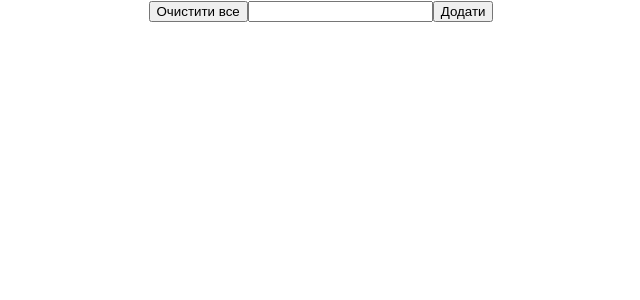
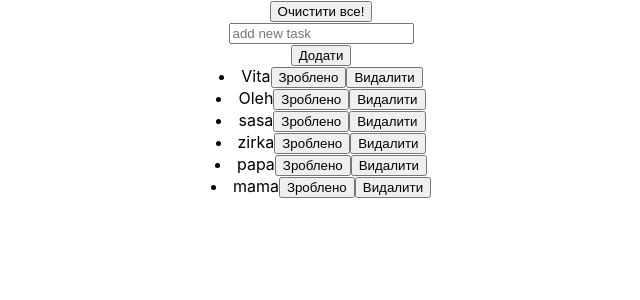
Before and after one commit to OlegBiletsky/react-to-do-list, a React app: page / in a window 1280 px wide. Shown: the top 300 px of the page, without its empty margins (319-959 px from the left). Built offline with nearby package versions, Linux system fonts and the light colour scheme.

Commit message:
solution3

```diff
--- a/src/components/list/addButton.js
+++ /dev/null
@@ -1,8 +0,0 @@
-import React from 'react'
-
-function AddButton(props) {
-    return(
-            <button onClick={props.handleAddItemToList}>Додати</button>
-    )
-}
-export default AddButton;
--- a/src/components/list/inputField.js
+++ /dev/null
@@ -1,12 +0,0 @@
-import React from 'react'
-
-function InputField(props) {
-    return(
-            <input
-                type='text'
-                value={props.value}
-                onChange={props.onChange}
-            />
-    )
-}
-export default InputField;
--- a/src/components/list/list.js
+++ b/src/components/list/list.js
@@ -1,7 +1,4 @@
 import React from 'react'
-import ResetButton from './resetButton'
-import AddButton from './addButton'
-import InputField from './inputField'
 
 class List extends React.Component {
     constructor() {
@@ -10,96 +7,133 @@ class List extends React.Component {
             currentItem: {
                             text: "",
                             // id: "",
-                            key:"",
                             completed: false,
                         },
-            list: [],
+            list: [
+                {
+                    text: "Vita",
+                    id: 1,
+                    completed: false,
+                },
+                {
+                    text: "Oleh",
+                    id: 2,
+                    completed: false,
+                },
+                {
+                    text: "sasa",
+                    id: 3,
+                    completed: false,
+                },
+                {
+                    text: "zirka",
+                    id: 4,
+                    completed: false,
+                },
+                {
+                    text: "papa",
+                    id: 5,
+                    completed: false,
+                },
+                {
+                    text: "mama",
+                    id: 6,
+                    completed: false,
+                },
+            ],
         }
         this.handleInputChange = this.handleInputChange.bind(this)
         this.handleAddItemToList = this.handleAddItemToList.bind(this)
+        this.handleRenderList = this.handleRenderList.bind(this)
         this.handleResetList = this.handleResetList.bind(this)
         this.handleDeleteItem = this.handleDeleteItem.bind(this)
-        // this.handleItemDone = this.handleItemDone.bind(this)
+        this.handleItemDone = this.handleItemDone.bind(this)
     }
 
     handleInputChange(e) {
             this.setState({
                     currentItem: {
                         text: e.target.value,
-                        key: Date.now(),
+                        // id: "",
                         completed: false,
                     }
             })
     }
-    handleAddItemToList() {
+    handleAddItemToList(e) {
+        e.preventDefault();
         this.setState(
             state => {
-                const newList = [...this.state.list, this.state.currentItem.text]
+                const newList = [...this.state.list, this.state.currentItem]
                 return{
-                    currentItem: {
+                    currentItem:{
                         text: "",
-                        key:"",
+                        // id: "",
                         completed: false,
                     },
-                    list: newList,
+                    list: newList
                 }
             }
         )
-
     }
     handleRenderList() {
         const visibleList = this.state.list.map(
-                (i,index) => {
-                                <li key={index}>
-                                {i}
+                    (i, index) => (
+                            <li>
+                                {i.text}
+
                                 <button id={index} onClick={this.handleItemDone}>Зроблено</button>
                                 <button id={index} onClick={this.handleDeleteItem}>Видалити</button>
                             </li>
-                            }
+                        )
         )
         return(visibleList)
     }
-
     handleDeleteItem(e) {
         this.setState(
             state => {
-            const newList = this.state.list.filter( (i,index) => index != e.target.id)
+            const newList = this.state.list.filter( (i,index) => index != e.target.id )
                 return{
-                    currentItem: {
-                        text: e.target.value,
+                    currentItem:{
+                        text: "",
                         // id: "",
-                        key:"",
                         completed: false,
                     },
-                    list: newList,
+                    list: newList
                 }
+            }
+        )
+    }
+    handleItemDone(e) {
+        this.setState(
+            state => {
+                this.state.list.forEach( i => {
+                    i.id == e.target.id ? i.completed=!i.completed : i.completed;
+                    }
+                )
             }
         )
     }
     handleResetList() {
         this.setState({
-                currentItem: {
-                    text: "",
-                    // id: "",
-                    key:"",
-                    completed: false,
-                },
-                list: [],
+            list: []
         })
     }
-
-
-
     render() {
 
         return(
             <>
-                <ResetButton handleResetList={this.handleResetList} />
-                <InputField
+                <button onClick={this.handleResetList}>Очистити все!</button>
+
+                <form onSubmit={this.handleAddItemToList}>
+                    <input
+                        type='text'
+                        placeholder="add new task"
                         value={this.state.currentItem.text}
                         onChange={this.handleInputChange}
                     />
-                <AddButton handleAddItemToList={this.handleAddItemToList} />
+                </form>
+
+                <button onClick={this.handleAddItemToList}>Додати</button>
 
                 {this.handleRenderList()}
             </>
--- a/src/components/list/resetButton.js
+++ /dev/null
@@ -1,10 +0,0 @@
-import React from 'react';
-
-function ResetButton (props) {
-    return(
-        <>
-            <button onClick={props.handleResetList}>Очистити все</button>
-        </>
-    )
-}
-export default ResetButton;
```
Lines whose indentation alone changed are shown as unchanged.
